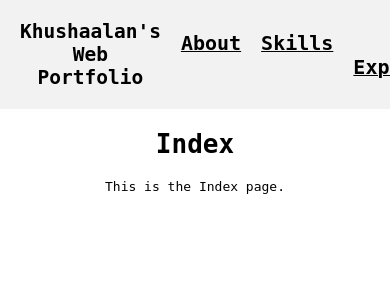
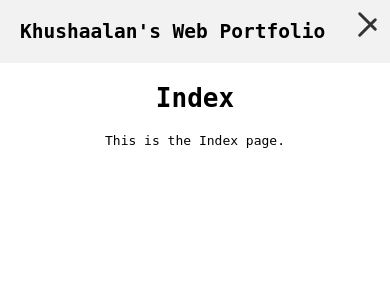
Before and after one commit to khushaalan/python-app, a Flask app: page / in a window 390 px wide; the page is wider, and only the part inside the window is pictured. Shown: the top 300 px of that part. Run offline with Flask 2, Linux system fonts and the light colour scheme.

Commit message:
hamburger_menu

```diff
--- a/static/style.css
+++ b/static/style.css
@@ -62,3 +62,67 @@ a:hover {
     display: inline-block;
     vertical-align: top;
 }
+
+
+
+
+/* Hamburger menu styles */
+/* Hamburger icon */
+.hamburger {
+    display: none;
+    cursor: pointer;
+  }
+
+  .hamburger span {
+    display: block;
+    width: 25px;
+    height: 3px;
+    margin: 5px auto;
+    background-color: #333;
+    border-radius: 3px;
+  }
+
+  /* Mobile menu */
+  @media only screen and (max-width: 600px) {
+    #menu {
+      display: none;
+      position: absolute;
+      top: 50px;
+      left: 0;
+      width: 100%;
+      padding: 0;
+      margin: 0;
+      background-color: #fff;
+      box-shadow: 0 0 10px rgba(0, 0, 0, 0.2);
+    }
+
+    #menu li {
+      display: block;
+      text-align: center;
+      margin: 10px 0;
+    }
+
+    #hamburger {
+      display: block;
+      position: absolute;
+      top: 10px;
+      right: 10px;
+      z-index: 1;
+    }
+
+    #hamburger span:nth-child(1) {
+      transform: translateY(5px) rotate(45deg);
+    }
+
+    #hamburger span:nth-child(2) {
+      opacity: 0;
+    }
+
+    #hamburger span:nth-child(3) {
+      transform: translateY(-5px) rotate(-45deg);
+    }
+
+    #menu.show {
+      display: block;
+    }
+  }
--- a/templates/base.html
+++ b/templates/base.html
@@ -10,14 +10,30 @@
 
     <nav>
       <h1>Khushaalan's Web Portfolio</h1>
-      <ul>
+
+      <ul id="menu">
         <li><a href="{{ url_for('about') }}">About</a></li>
         <li><a href="{{ url_for('skills') }}">Skills</a></li>
         <li><a href="{{ url_for('workexperiences') }}">Work Experiences</a></li>
         <li><a href="{{ url_for('projects') }}">Projects</a></li>
         <li><a href="{{ url_for('contact') }}">Contact</a></li>
       </ul>
+
+      <div id="hamburger" class="hamburger">
+        <span></span>
+        <span></span>
+        <span></span>
+      </div>
     </nav>
     {% block content %}{% endblock %}
   </body>
+
+  <script>
+    const hamburger = document.getElementById('hamburger');
+    const menu = document.getElementById('menu');
+
+    hamburger.addEventListener('click', () => {
+      menu.classList.toggle('show');
+    });
+  </script>
 </html>
--- a/templates/index.html
+++ b/templates/index.html
@@ -6,5 +6,4 @@
 {% block content %}
 <h1>Index</h1>
 <p>This is the Index page.</p>
-
 {% endblock %}
```
